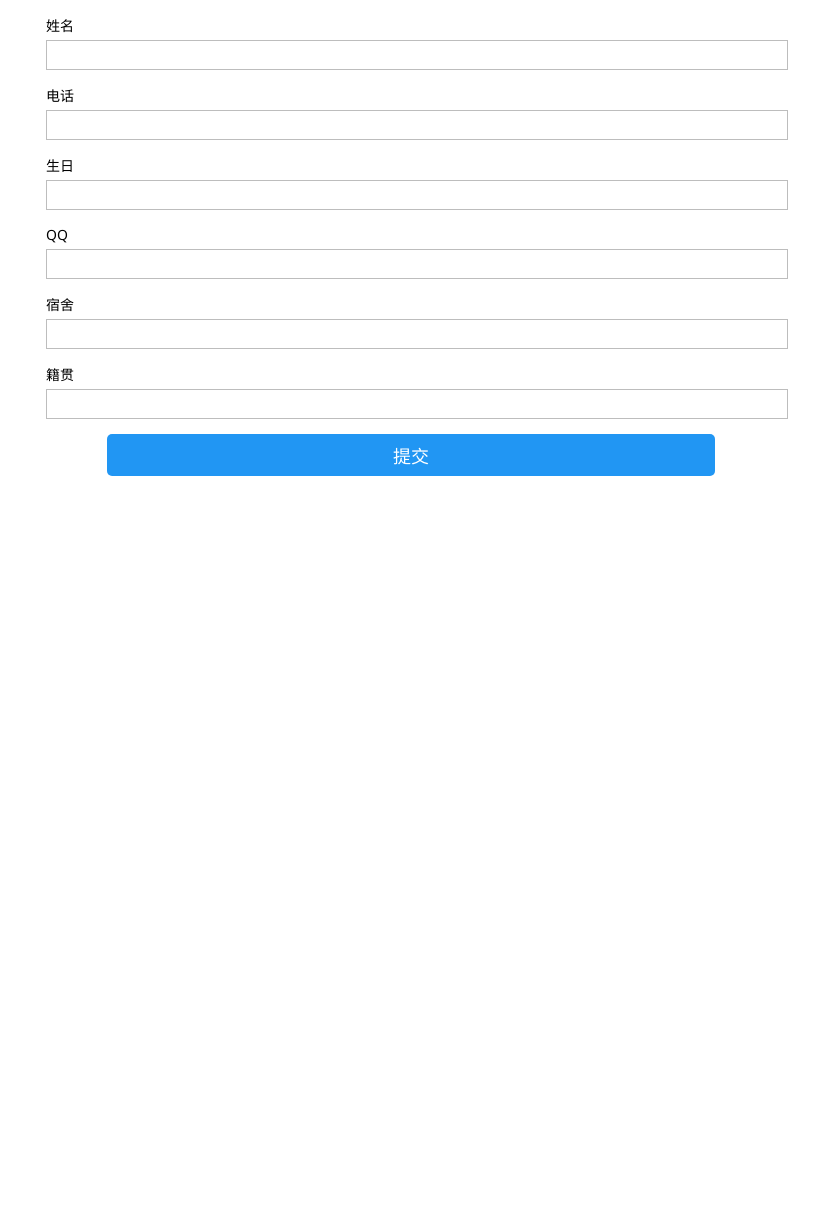
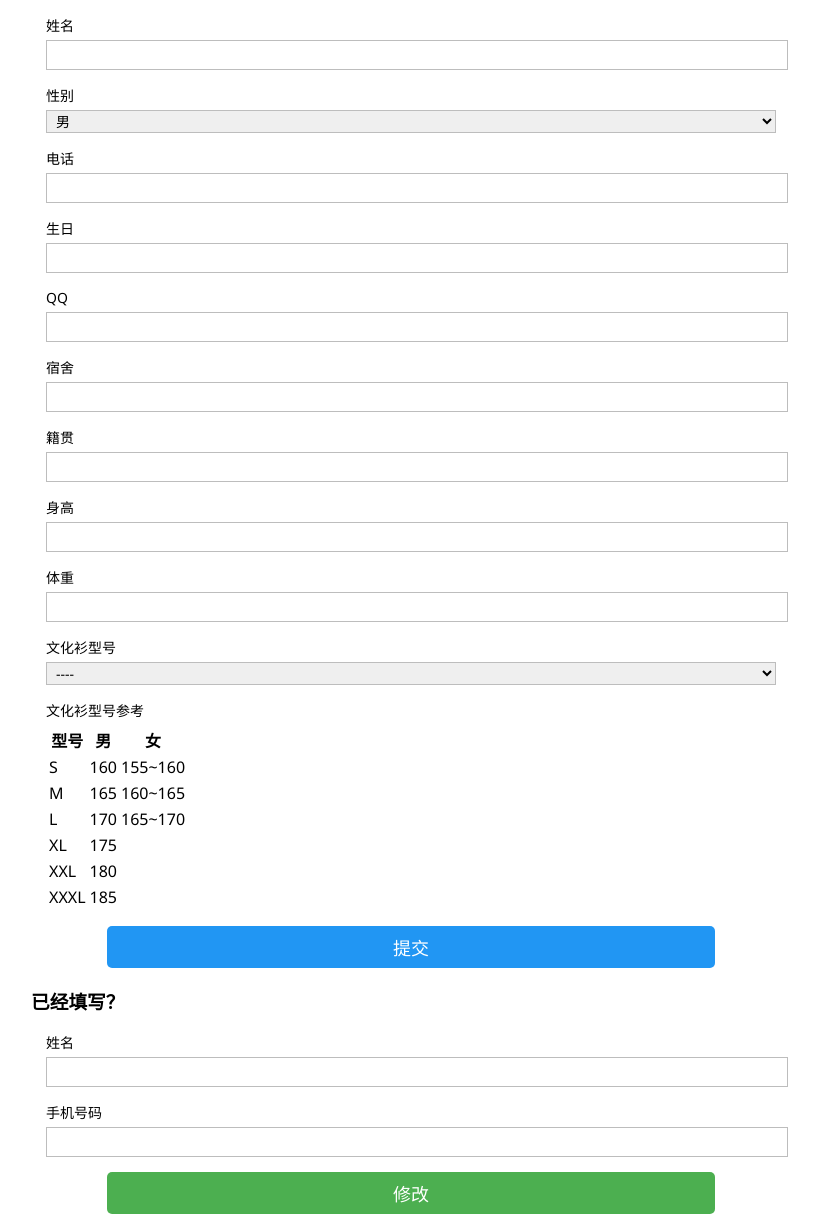
Before and after one commit to BrianLTJ/CollectInfo, a Django app: page / in a window 1280 px wide. Shown: the whole page, without its empty margins (229-1048 px from the left). Before the commit the page ends 476 px from the top, so only its background shows below. Run offline with Django 3.2, Linux system fonts and the light colour scheme.

Commit message:
Add cloth info in frontpage and models

```diff
--- a/info/models.py
+++ b/info/models.py
@@ -9,3 +9,7 @@ class Person(models.Model):
     birthday = models.TextField(max_length=50)
     place = models.TextField(max_length=100)
     add_time = models.DateTimeField(auto_now_add=True)
+    height = models.TextField(max_length=10, null=True)
+    sex = models.TextField(max_length=6, null=True)
+    weight = models.TextField(max_length=10, null=True)
+    size = models.TextField(max_length=10, null=True)
--- a/info/templates/info/index.html
+++ b/info/templates/info/index.html
@@ -14,6 +14,14 @@
         <div class="form-group">
             <label for="name">姓名</label>
             <input class="input-box" type="text" name="name" required>
+        </div>
+
+        <div class="form-group">
+            <label for="">性别</label>
+            <select class="input-box" name="sex" id="">
+                <option value="男" selected>男</option>
+                <option value="女">女</option>
+            </select>
         </div>
 
         <div class="form-group">
@@ -40,9 +48,85 @@
             <label for="place">籍贯</label>
             <input class="input-box" type="text" name="place" required>
         </div>
+
+        <div class="form-group">
+            <label for="">身高</label>
+            <input class="input-box" type="text" name="height">
+        </div>
+
+        <div class="form-group">
+            <label for="">体重</label>
+            <input class="input-box" type="text" name="weight">
+        </div>
+
+        <div class="form-group">
+            <label for="">文化衫型号</label>
+            <select class="input-box" name="size" id="">
+                <option value="-" selected>----</option>
+                <option value="S">S</option>
+                <option value="M">M</option>
+                <option value="L">L</option>
+                <option value="XL">XL</option>
+                <option value="XXL">XXL</option>
+                <option value="XXXL">XXXL</option>
+            </select>
+        </div>
+
+        <div class="form-group">
+            <label for="">文化衫型号参考</label>
+            <table>
+                <tr>
+                    <th>型号</th>
+                    <th>男</th>
+                    <th>女</th>
+                </tr>
+                <tr>
+                    <td>S</td>
+                    <td>160</td>
+                    <td>155~160</td>
+                </tr>
+                <tr>
+                    <td>M</td>
+                    <td>165</td>
+                    <td>160~165</td>
+                </tr>
+                <tr>
+                    <td>L</td>
+                    <td>170</td>
+                    <td>165~170</td>
+                </tr>
+                <tr>
+                    <td>XL</td>
+                    <td>175</td>
+                    <td>&nbsp;</td>
+                </tr>
+                <tr>
+                    <td>XXL</td>
+                    <td>180</td>
+                    <td>&nbsp;</td>
+                </tr>
+                <tr>
+                    <td>XXXL</td>
+                    <td>185</td>
+                    <td>&nbsp;</td>
+                </tr>
+
+            </table>
+        </div>
         {% csrf_token %}
         <button type="submit" class="submit">提交</button>
     </form>
+
+    <div>
+        <p></p>
+        <h3>已经填写？</h3>
+        <form action="" method="post">
+            {% csrf_token %}
+            <div class="form-group"><label for="">姓名</label><input type="text" class="input-box" name="name" required></div>
+            <div class="form-group"><label for="">手机号码</label><input type="text" class="input-box" name="phone" require></div>
+            <button type="submit" class="submit" style="background-color: #4caf50">修改</button>
+        </form>
+    </div>
 </div>
 
 </body>
```
Also changed, not shown: info/migrations/0002_auto_20160917_0009.py (added).
